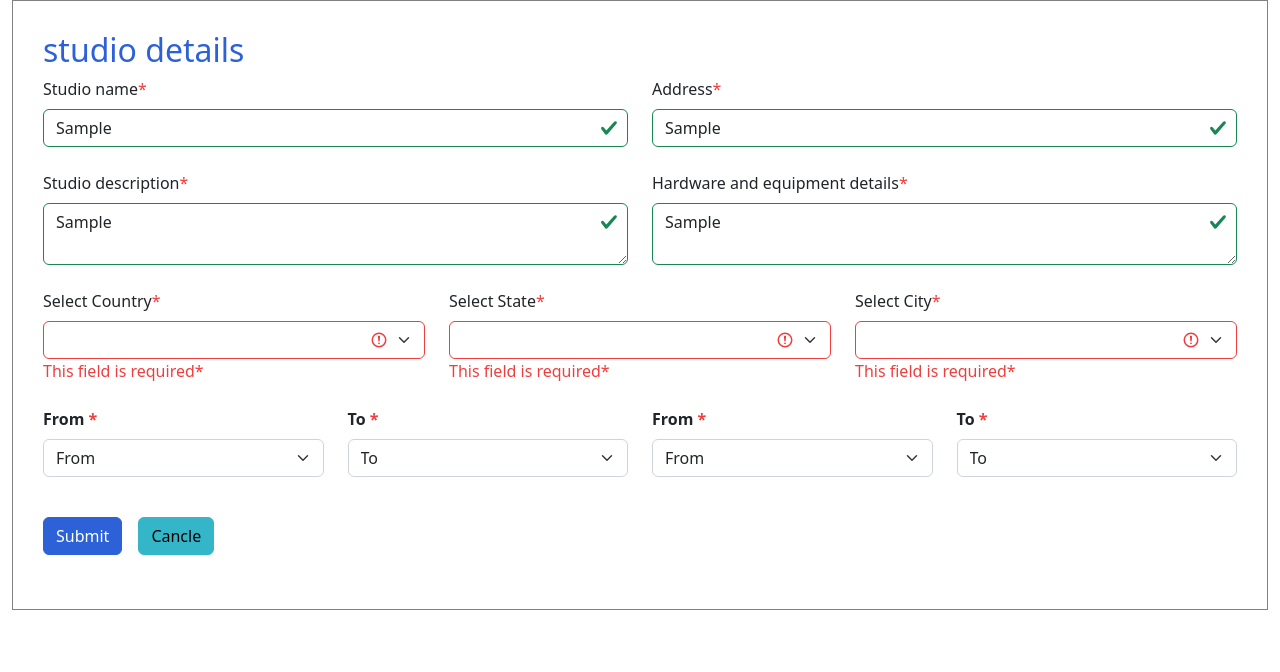
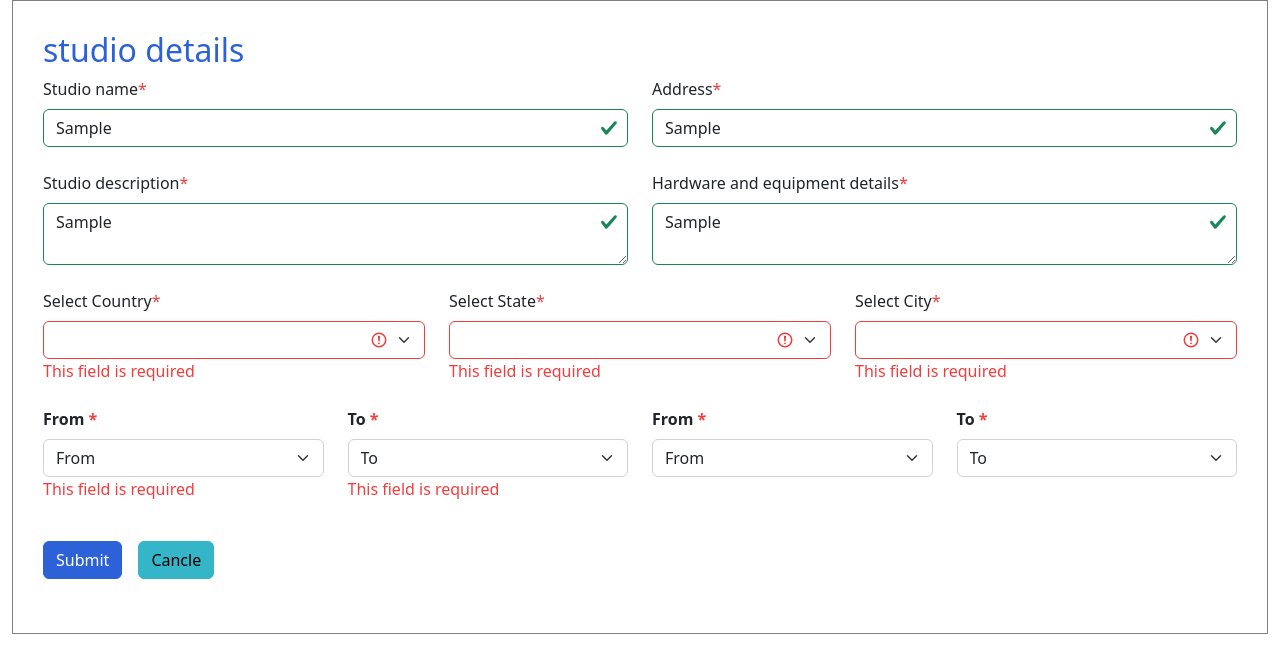
Before and after one commit to hbdubal/Manage-studio-profile-formV, an Angular app in the folder myApp/: page / in a window 1280 px wide. Both pictures are taken after typing "Sample", "Sample", "Sample", "Sample" into the empty fields and a click on the button "Submit". Shown: the top 672 px of the page. Built offline with nearby package versions, Linux system fonts and the light colour scheme; data requests are answered from the project's data file.

Commit message:
Angular-Weekdays-Validation

```diff
--- a/myApp/db.json
+++ b/myApp/db.json
@@ -58,5 +58,65 @@
       "stateId": 5,
       "id": 5
     }
+  ],
+  "weekdays1":[
+    {
+      "day":"sunday",
+      "dayId":1
+    },
+    {
+      "day":"monday",
+      "dayId":2
+    },
+    {
+      "day":"tuesday",
+      "dayId":3
+    },
+    {
+      "day":"wednesday",
+      "dayId":4
+    },
+    {
+      "day":"thursday",
+      "dayId":5
+    },
+    {
+      "day":"friday",
+      "dayId":6
+    },
+    {
+      "day":"saturday",
+      "dayId":7
+    }
+  ],
+  "weekdays2":[
+    {
+      "day":"sunday",
+      "dayId":1
+    },
+    {
+      "day":"monday",
+      "dayId":2
+    },
+    {
+      "day":"tuesday",
+      "dayId":3
+    },
+    {
+      "day":"wednesday",
+      "dayId":4
+    },
+    {
+      "day":"thursday",
+      "dayId":5
+    },
+    {
+      "day":"friday",
+      "dayId":6
+    },
+    {
+      "day":"saturday",
+      "dayId":7
+    }
   ]
 }
--- a/myApp/src/app/app.module.ts
+++ b/myApp/src/app/app.module.ts
@@ -4,7 +4,7 @@ import { BrowserModule } from '@angular/platform-browser';
 import { AppComponent } from './app.component';
 import { NgbModule } from '@ng-bootstrap/ng-bootstrap';
 import { ManageStudioProfileComponent } from './manage-studio-profile/manage-studio-profile.component';
-import { ReactiveFormsModule } from '@angular/forms';
+import { FormsModule, ReactiveFormsModule } from '@angular/forms';
 import { ManageStudioProfileService } from './manage-studio-profile/manage-studio-profile.service';
 import { HttpClientModule } from '@angular/common/http';
 import { NgSelectModule } from '@ng-select/ng-select';
@@ -19,7 +19,8 @@ import { NgSelectModule } from '@ng-select/ng-select';
     NgbModule,
     ReactiveFormsModule,
     HttpClientModule,
-    NgSelectModule
+    NgSelectModule,
+    FormsModule
   ],
   providers: [ManageStudioProfileService],
   bootstrap: [AppComponent]
--- a/myApp/src/app/manage-studio-profile/manage-studio-profile.component.html
+++ b/myApp/src/app/manage-studio-profile/manage-studio-profile.component.html
@@ -106,7 +106,7 @@
                 <div
                 *ngIf="validator['country'].invalid &&  (isSubmitted || validator['country'].dirty || validator['country'].touched)">
                 <span class="text-danger" *ngIf="validator['country'].errors?.['required']">This field is
-                  required*</span>
+                  required</span>
                   </div>
                 <!-- <div for="state-file" class=" w-100">
                   <div class="form-control  d-flex justify-content-between">
@@ -132,7 +132,7 @@
                 <div
                 *ngIf="validator['state'].invalid &&  (isSubmitted || validator['state'].dirty) || validator['state'].touched">
                 <span class="text-danger" *ngIf="validator['state'].errors?.['required']">This field is
-                  required*</span>
+                  required</span>
                   </div>
                 <!-- End:City input field -->
               </div>
@@ -149,7 +149,7 @@
                 <div
                   *ngIf="validator['city'].invalid &&  (isSubmitted || validator['city'].dirty) || validator['city'].touched">
                   <span class="text-danger" *ngIf="validator['city'].errors?.['required']">This field is
-                    required*</span>
+                    required</span>
                     </div>
                 <!-- End:State input field -->
               </div>
@@ -162,28 +162,38 @@
             <div class="col-lg-6 col-sm-12">
               <div class="form-outline">
                 <div class="row">
-                  <!-- from -->
+                  <!--Start: from days to days -->
                   <div class="col-12 col-lg-6">
                     <div class="mb-3">
-                      <label class="form-label fw-bold" for="days">From <span class="text-danger">*</span>
+                      <label class="form-label fw-bold">From <span class="text-danger">*</span>
                       </label>
-                      <select id="days" class="form-select" (change)="selectChangeHandler($event)">
-                        <option selected>From</option>
-                        <option *ngFor="let weekday of weekdays" [value]="weekday">{{weekday}}</option>
+                      <select class="form-select" (change)="onweekDays1($event)" formControlName="weekdays1">
+                        <option value="" disabled selected hidden>From</option>
+                        <option *ngFor="let weekday1 of weekdays1" [value]="weekday1.dayId">{{weekday1.day}}</option>
                       </select>
+                      <div
+                      *ngIf="validator['weekdays1'].invalid &&  (isSubmitted || validator['weekdays1'].dirty) || validator['weekdays1'].touched">
+                      <span class="text-danger" *ngIf="validator['weekdays1'].errors?.['required']">This field is
+                        required</span>
+                        </div>
                     </div>
                   </div>
-                  <!-- to -->
                   <div class="col-12 col-lg-6">
                     <div class="mb-3">
-                      <label class="form-label fw-bold" for="days">To <span class="text-danger">*</span>
+                      <label class="form-label fw-bold">To <span class="text-danger">*</span>
                       </label>
-                      <select id="days" class="form-select">
-                        <option selected>To</option>
-                        <option *ngFor="let weekday of weekdays" [value]="weekday">{{weekday}}</option>
+                      <select class="form-select" (change)="onweekDays2($event)" formControlName="weekdays2">
+                        <option value="" disabled selected hidden>To</option>
+                        <option *ngFor="let weekday2 of weekdays2" [value]="weekday2.dayId" [disabled]="weekdays1Id == weekday2.dayId">{{weekday2.day}}</option>
                       </select>
+                      <div
+                      *ngIf="validator['weekdays2'].invalid &&  (isSubmitted || validator['weekdays2'].dirty) || validator['weekdays2'].touched">
+                      <span class="text-danger" *ngIf="validator['weekdays2'].errors?.['required']">This field is
+                        required</span>
+                        </div>
                     </div>
                   </div>
+                     <!--End: from days to days -->
                 </div>
               </div>
               <!-- End:State input field -->
@@ -198,7 +208,7 @@
                       <label class="form-label fw-bold" for="time">From <span class="text-danger">*</span>
                       </label>
                       <select id="time" class="form-select">
-                        <option selected>From</option>
+                        <option value="" disabled selected hidden>From</option>
                       </select>
                     </div>
                   </div>
@@ -208,7 +218,7 @@
                       <label class="form-label fw-bold" for="time">To <span class="text-danger">*</span>
                       </label>
                       <select id="time" class="form-select">
-                        <option selected>To</option>
+                        <option value="" disabled selected hidden>To</option>
                       </select>
                     </div>
                   </div>
--- a/myApp/src/app/manage-studio-profile/manage-studio-profile.component.ts
+++ b/myApp/src/app/manage-studio-profile/manage-studio-profile.component.ts
@@ -1,5 +1,5 @@
 import { HttpClient } from '@angular/common/http';
-import { Component, OnInit } from '@angular/core';
+import { Component, OnInit, ViewChild } from '@angular/core';
 import { AbstractControl, FormBuilder, FormGroup, Validators } from '@angular/forms';
 import { City, Country, ManageStudioProfile, State } from './manage-studio-profile.model';
 import { ManageStudioProfileService } from './manage-studio-profile.service';
@@ -18,16 +18,18 @@ export class ManageStudioProfileComponent implements OnInit {
   public countries!: Country[];
   public allState!: State[];
   public allCity!: City[];
+  public weekdays1:any=[];
+  public weekdays2:any=[];
+  public weekdays1Id:any;
+  public weekdays2Id:any;
+  // public disabled=false;
 
-  public weekdays=["Monday","Tuseday","Wednesday","Thursday","Friday","Saturday","Sunday"];
-  selected = "----";
-  selectedDay: string = '';
-
+  public selected: any;
   /**
    *
    * @param fb
    */
-  constructor(private fb: FormBuilder, public managestudioprofileservice: ManageStudioProfileService, public http: HttpClient) {
+  constructor(private fb: FormBuilder, public managestudioprofileservice: ManageStudioProfileService) {
     this.managestudioprofile = [];
     this.studioProfileForm = this.fb.group(
       {
@@ -37,20 +39,13 @@ export class ManageStudioProfileComponent implements OnInit {
         studioEquipment: ['', [Validators.required, Validators.maxLength(1000), Validators.pattern('^[A-Za-z0-9 ,-.()&]*$')]],
         country: ['', Validators.required],
         state: ['', [Validators.required]],
-        city: ['', [Validators.required]]
+        city: ['', [Validators.required]],
+        weekdays1:['',[Validators.required]],
+        weekdays2:['',[Validators.required]]
       }
     )
   }
-  tags = [
-    { id: 1, name: 'Laravel' },
-    { id: 2, name: 'Codeigniter' },
-    { id: 3, name: 'React' },
-    { id: 4, name: 'PHP' },
-    { id: 5, name: 'Angular' },
-    { id: 6, name: 'Vue' },
-    { id: 7, name: 'JQuery' },
-    { id: 8, name: 'Javascript' },
-  ];
+
   /**
    * OnClick Submit(SubmitData)
    */
@@ -68,7 +63,9 @@ export class ManageStudioProfileComponent implements OnInit {
 
   ngOnInit(): void {
     this.getCountryData();
-   }
+    this.getalldays1();
+    this.getalldays2();
+  }
 
   /**
    * Get Country Data
@@ -111,11 +108,26 @@ export class ManageStudioProfileComponent implements OnInit {
   }
 
   update(e: any) {
-    this.selected=e.target.value;
+    this.selected = e.target.value;
   }
-  selectChangeHandler (event: any) {
-    //update the ui
-    this.selectedDay = event.target.value;
-    console.log(this.selectedDay);
+
+  getalldays1(){
+    this.managestudioprofileservice.getallWeekdays1().subscribe((data)=>{
+      this.weekdays1 = data;
+    })
   }
+  getalldays2(){
+    this.managestudioprofileservice.getallWeekdays2().subscribe((data)=>{
+      this.weekdays2 = data;
+    })
+  }
+
+  onweekDays1(event:any){
+    console.log(event);
+    this.weekdays1Id= Number(event.target.value);
+  }
+
+  onweekDays2(event:any){
+    this.weekdays2Id = Number(event.target.value);
+    }
 }
--- a/myApp/src/app/manage-studio-profile/manage-studio-profile.service.ts
+++ b/myApp/src/app/manage-studio-profile/manage-studio-profile.service.ts
@@ -8,6 +8,9 @@ export class ManageStudioProfileService {
   private countryUrl: string = 'http://localhost:3000/country';
   private stateUrl: string = 'http://localhost:3000/state';
   private cityUrl: string = 'http://localhost:3000/cities';
+  private weekdays1Url:string = ' http://localhost:3000/weekdays1';
+  private weekdays2Url:string = ' http://localhost:3000/weekdays2';
+
 
   constructor(private http:HttpClient) { }
 
@@ -34,4 +37,11 @@ export class ManageStudioProfileService {
   getCityByState(): Observable<City[]> {
     return this.http.get<City[]>(this.cityUrl);
   }
+
+  getallWeekdays1():Observable<any>{
+    return this.http.get<any>(this.weekdays1Url);
+  }
+  getallWeekdays2():Observable<any>{
+    return this.http.get<any>(this.weekdays2Url);
+  }
 }
```
